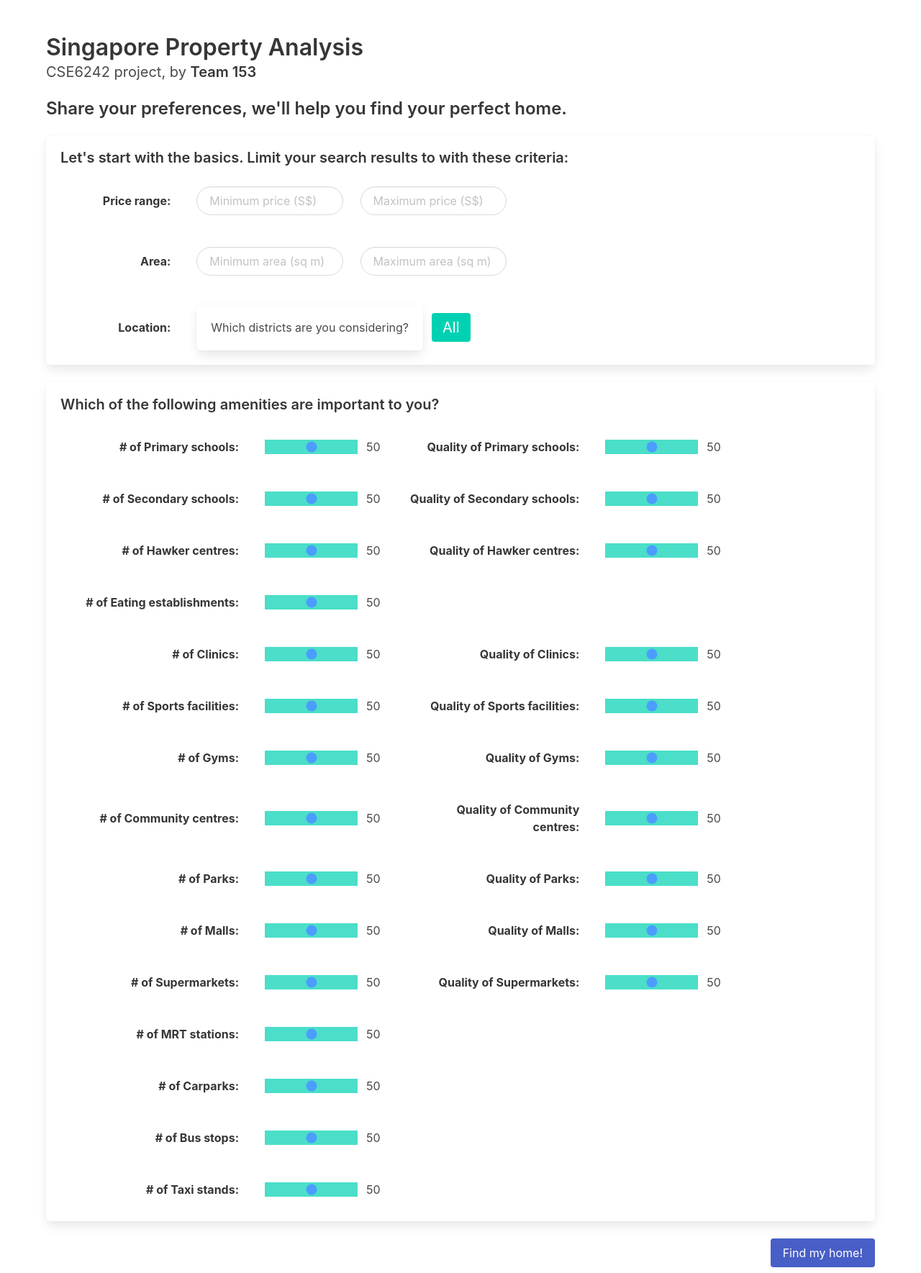
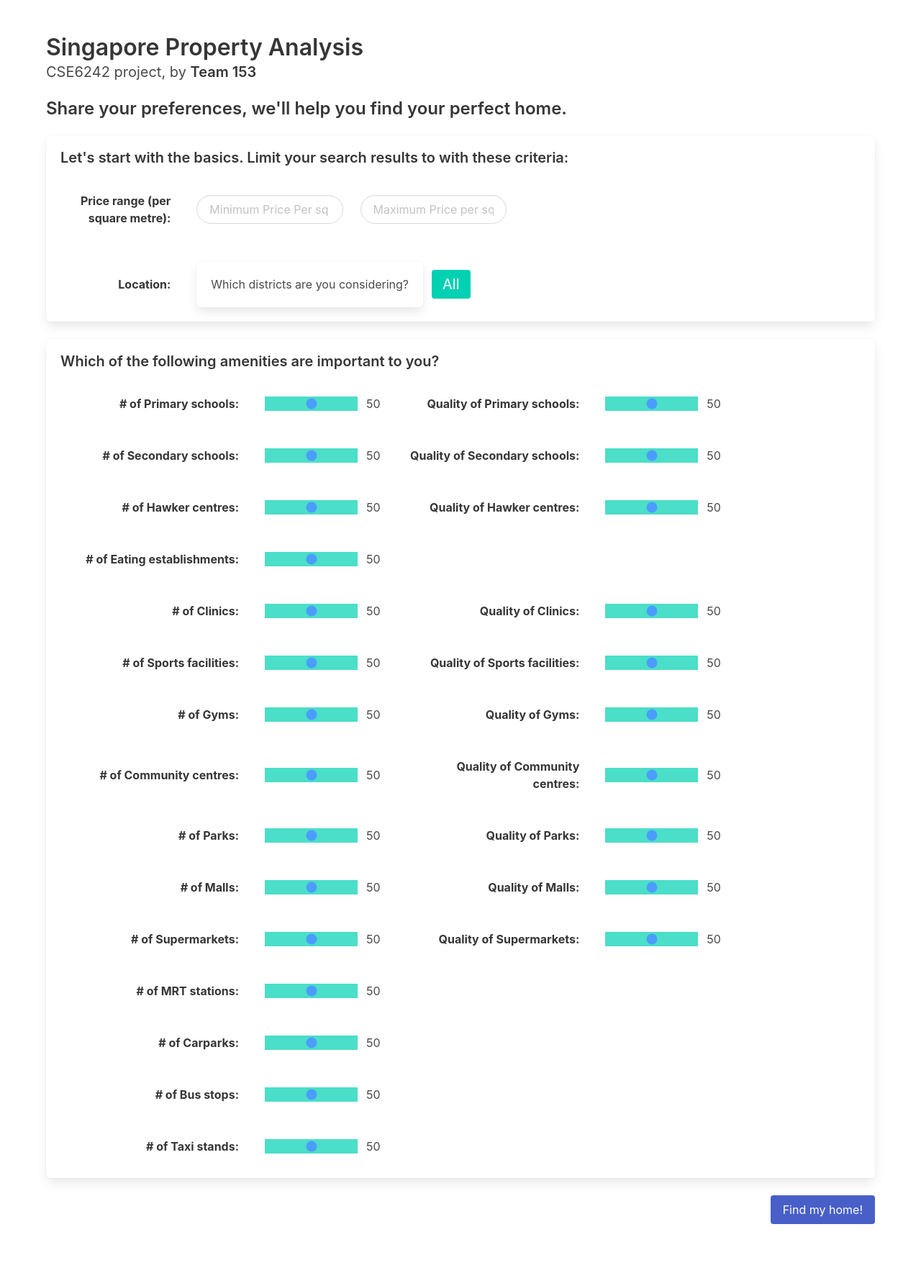
Before and after one commit to ansellim/apartments, a Flask app: page / in a window 1280 px wide. Shown: the whole page at 72% size. After the commit the page ends 1701 px from the top, so only its background shows below. Run offline with Flask 2, Linux system fonts and the light colour scheme.

Commit message:
replaced price+area constraints to price per sq m

```diff
--- a/app/templates/index.html
+++ b/app/templates/index.html
@@ -41,17 +41,9 @@
 
         <div class="block">
             <div class="columns">
-                <div class="column is-2 is-align-items-center is-flex"><div class="column has-text-right"><strong>Price range:</strong></div></div>
-                <div class="column is-one-fifth is-align-items-center is-flex"><input class="input is-rounded" name='minPrice' id='minPrice' type="text" placeholder="Minimum price (S$)"></div>
-                <div class="column is-one-fifth is-align-items-center is-flex"><input class="input is-rounded" name='maxPrice' id='maxPrice' type="text" placeholder="Maximum price (S$)"></div>
-            </div>
-        </div>
-
-        <div class="block">
-            <div class="columns">
-                <div class="column is-2 is-align-items-center is-flex"><div class="column has-text-right"><strong>Area:</strong></div></div>
-                <div class="column is-one-fifth is-align-items-center is-flex"><input class="input is-rounded" name='minArea' id='minArea' type="text" placeholder="Minimum area (sq m)"></div>
-                <div class="column is-one-fifth is-align-items-center is-flex"><input class="input is-rounded" name='maxArea' id='maxArea' type="text" placeholder="Maximum area (sq m)"></div>
+                <div class="column is-2 is-align-items-center is-flex"><div class="column has-text-right"><strong>Price range (per square metre):</strong></div></div>
+                <div class="column is-one-fifth is-align-items-center is-flex"><input class="input is-rounded" name='minPricePerSqM' id='minPricePerSqM' type="text" placeholder="Minimum Price Per sq m (S$)"></div>
+                <div class="column is-one-fifth is-align-items-center is-flex"><input class="input is-rounded" name='maxPricePerSqM' id='maxPricePerSqM' type="text" placeholder="Maximum Price per sq m (S$)"></div>
             </div>
         </div>
 
@@ -468,13 +460,13 @@
         function numberWithCommas(x) {
             return x.toString().replace(/\D/g,'').replace(/\B(?<!\.\d*)(?=(\d{3})+(?!\d))/g, ",");
         }
-        const minPrice = document.getElementById("minPrice");
-        const maxPrice = document.getElementById("maxPrice");
-        minPrice.addEventListener("focusout", function(){
-            minPrice.value = numberWithCommas(minPrice.value)
+        const minPricePerSqM = document.getElementById("minPricePerSqM");
+        const maxPricePerSqM = document.getElementById("maxPricePerSqM");
+        minPricePerSqM.addEventListener("focusout", function(){
+            minPricePerSqM.value = numberWithCommas(minPricePerSqM.value)
         })
-        maxPrice.addEventListener("focusout", function(){
-            maxPrice.value = numberWithCommas(maxPrice.value)
+        maxPricePerSqM.addEventListener("focusout", function(){
+            maxPricePerSqM.value = numberWithCommas(maxPricePerSqM.value)
         })
 
         var num_primary_schools_slider = document.getElementById("num_primary_schools_slider");
--- a/app/views.py
+++ b/app/views.py
@@ -10,21 +10,13 @@ def index():
         req = request.form
         # print(req)
 
-        minPrice = request.form.get("minPrice").replace(',', '')
-        maxPrice = request.form.get("maxPrice").replace(',', '')
-        if minPrice == '':
-            minPrice = 0
-        if maxPrice == '':
+        minPricePerSqM = request.form.get("minPricePerSqM").replace(',', '')
+        maxPricePerSqM = request.form.get("maxPricePerSqM").replace(',', '')
+        if minPricePerSqM == '':
+            minPricePerSqM = 0
+        if maxPricePerSqM == '':
             # set to 10b.. probably no houses above this price.....?
-            maxPrice = 10000000000
-
-        minArea = request.form.get("minArea")
-        maxArea = request.form.get("maxArea")
-        if minArea == '':
-            minArea = 0
-        if maxArea == '':
-            # set to 10b sqm.. bigger than the size of SG?!
-            maxArea = 10000000000
+            maxPricePerSqM = 10000000000
 
         districts = []
         for k, v in req.items():
@@ -57,7 +49,7 @@ def index():
         num_bus_stops = int(request.form.get("num_bus_stops_slider"))/100.0
         num_taxi_stands = int(request.form.get("num_taxi_stands_slider"))/100.0
 
-        print(minPrice,maxPrice,minArea,maxArea,districts,num_primary_schools,qlt_primary_schools,num_secondary_schools,qlt_secondary_schools,num_hawker,qlt_hawker,
+        print(minPricePerSqM,maxPricePerSqM,districts,num_primary_schools,qlt_primary_schools,num_secondary_schools,qlt_secondary_schools,num_hawker,qlt_hawker,
         num_eating_establishments,num_clinics,qlt_clinics,num_sports_facilities,qlt_sports_facilities,num_gym,qlt_gym,num_community_centers,qlt_community_centers,
         num_parks,qlt_parks,num_malls,qlt_malls,num_supermarkets,qlt_supermarkets,num_mrt,num_carparks,num_bus_stops,num_taxi_stands)
 
@@ -99,7 +91,7 @@ def index():
                         + num_taxi_stands_score * {num_taxi_stands}
                         as overall_score
                  FROM property
-                 WHERE price>={minPrice} and price<={maxPrice} and area>={minArea} and area<={maxArea}
+                 WHERE price>={minPricePerSqM} and price<={maxPricePerSqM}
                  AND """ + district_str + f"""
                  ORDER BY overall_score desc
                  LIMIT 5
```
